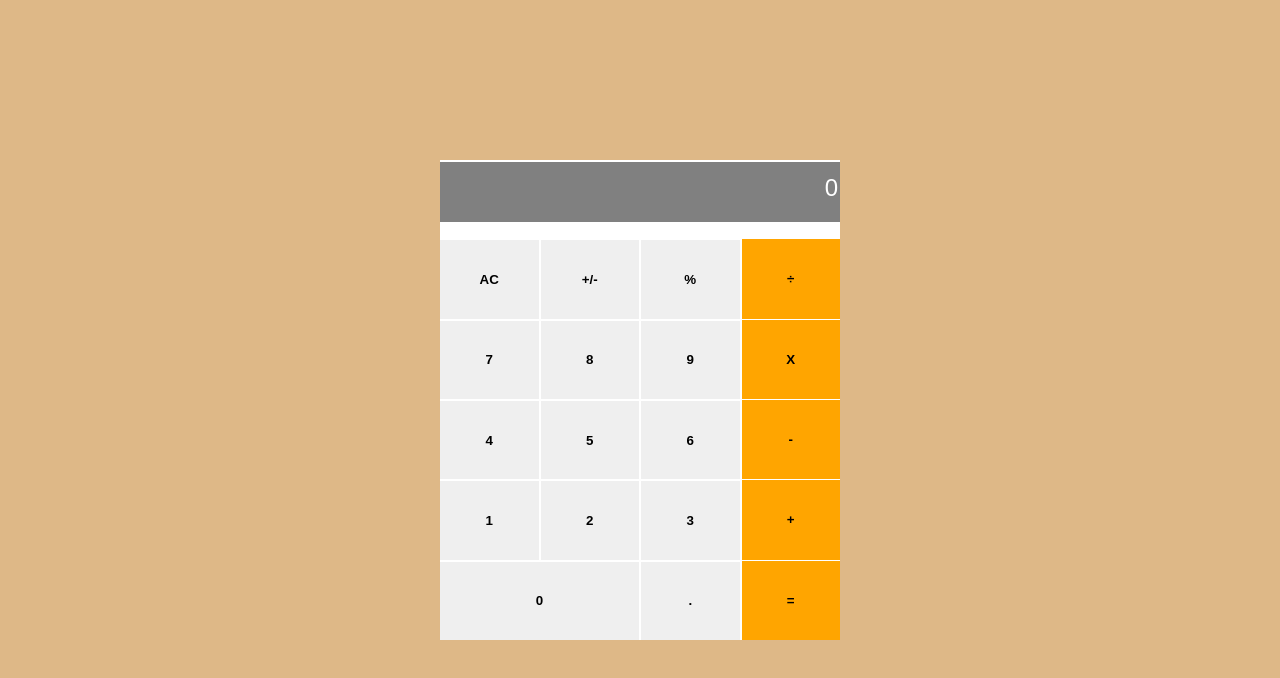
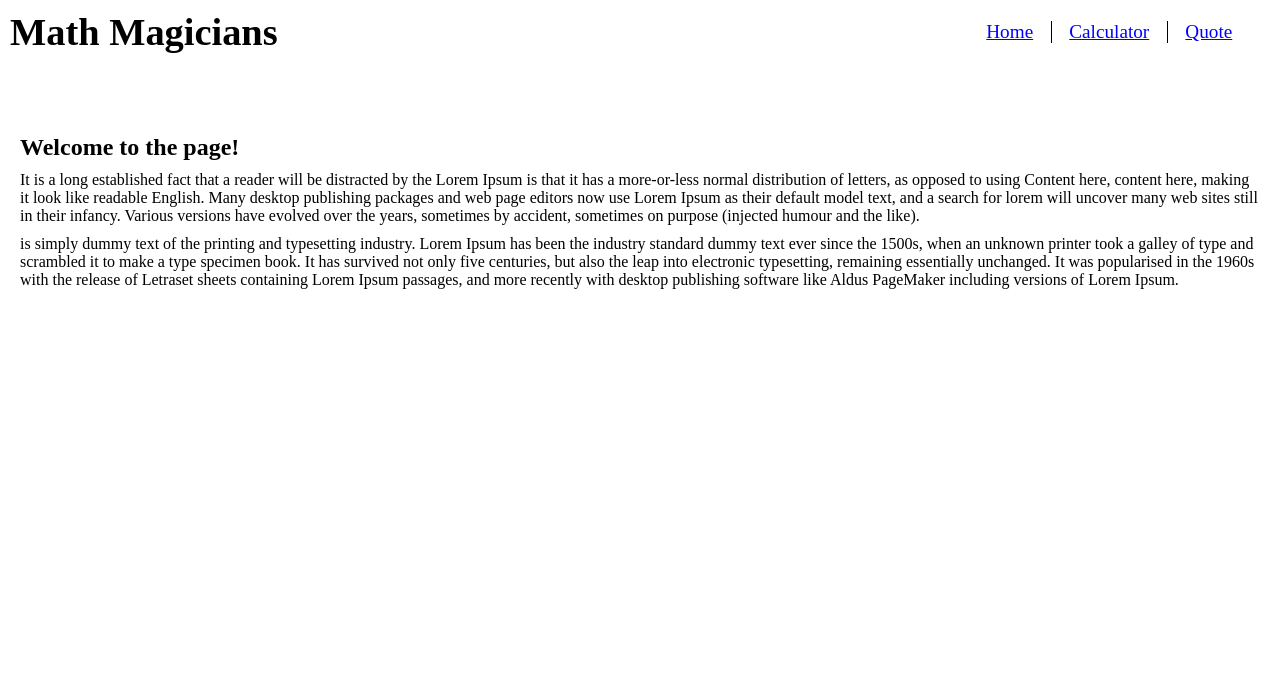
Before and after one commit to samiullahbahadur/Math-magicians-with-react, a React (Create React App) app: page / in a window 1280 px wide. Shown: the top 678 px of the page. Built offline with nearby package versions, Linux system fonts and the light colour scheme.

Commit message:
Add full website functionality

```diff
--- a/package.json
+++ b/package.json
@@ -14,6 +14,7 @@
     "react": "^17.0.2",
     "react-dom": "^17.0.2",
     "react-number-format": "^4.9.1",
+    "react-router-dom": "^6.2.2",
     "react-scripts": "5.0.0",
     "web-vitals": "^2.1.4"
   },
--- a/src/App.js
+++ b/src/App.js
@@ -1,10 +1,24 @@
 import React, { PureComponent } from 'react';
-import './App.css';
+import './assets/App.css';
+import { Routes, Route } from 'react-router-dom';
 import Calculator from './components/Calculator';
+import Header from './components/Header';
+import Quote from './components/Quote';
+import Home from './components/Home';
 
 class App extends PureComponent {
   render() {
-    return <Calculator />;
+    return (
+      <>
+        <Header />
+        <Routes className="content">
+          <Route path="/" element={<Home className="content" />} />
+          <Route path="calculator" element={<Calculator />} />
+          <Route path="quote" element={<Quote />} />
+
+        </Routes>
+      </>
+    );
   }
 }
 
--- a/src/App.css
+++ b/src/assets/App.css
@@ -1,30 +1,26 @@
 * {
+  box-sizing: border-box;
+  padding: 0;
   margin: 0;
-  padding: 0;
-  box-sizing: border-box;
-}
-
-body {
-  background-color: burlywood;
-  display: grid;
-  place-content: center;
-  height: 100vh;
-  font-size: 1.2rem;
 }
 
 .container {
+  position: relative;
   height: 60vh;
-  width: 50vh;
+  width: 100%;
   background-color: white;
 }
 
 .wrapper {
   display: grid;
+  position: absolute;
   height: 100%;
-  width: 100%;
+  width: 50vh;
   grid-template-columns: repeat(4, 1fr);
   grid-template-rows: repeat(6, 1fr);
   gap: 2px;
+  right: 25%;
+  top: 23%;
 }
 
 .screen {
--- /dev/null
+++ b/src/assets/header.css
@@ -0,0 +1,29 @@
+.header {
+  position: relative;
+  display: flex;
+  justify-content: space-between;
+  align-items: center;
+  width: 100%;
+  margin: 10px;
+}
+
+.header a {
+  font-size: 1.2rem;
+  text-decoration: none;
+  color: #000;
+}
+
+.navigation {
+  display: flex;
+  gap: 10%;
+  margin-right: 10%;
+}
+.navigation a {
+  color: blue;
+  text-decoration: underline;
+}
+
+.navigation a:not(:last-of-type) {
+  padding-right: 10%;
+  border-right: 1px solid #000;
+}
--- /dev/null
+++ b/src/assets/pages.css
@@ -0,0 +1,14 @@
+.home {
+  margin: 80px 20px 0 20px;
+  font-size: 1rem;
+  display: flex;
+  flex-direction: column;
+  gap: 10px;
+}
+
+.qout {
+  margin: 150px 20px 0 20px;
+  font-size: 2.8rem;
+  display: flex;
+  justify-content: center;
+}
--- a/src/components/Calculator.js
+++ b/src/components/Calculator.js
@@ -1,5 +1,6 @@
 import { useState, useEffect } from 'react';
 import NumberFormat from 'react-number-format';
+import '../assets/App.css';
 
 const Calculator = () => {
   const [preState, setPreState] = useState('');
--- /dev/null
+++ b/src/components/Header.js
@@ -0,0 +1,17 @@
+import { Link } from 'react-router-dom';
+import '../assets/header.css';
+
+const Header = () => (
+  <header className="header">
+    <Link to="/">
+      <h1>Math Magicians</h1>
+    </Link>
+    <nav className="navigation">
+      <Link to="/">Home </Link>
+      <Link to="/calculator">Calculator</Link>
+      <Link to="/quote">Quote</Link>
+    </nav>
+  </header>
+);
+
+export default Header;
--- /dev/null
+++ b/src/components/Home.js
@@ -0,0 +1,29 @@
+import '../assets/pages.css';
+
+const Home = () => (
+  <div className="home">
+    <h2>Welcome to the page!</h2>
+    <p>
+      {`It is a long established fact that a reader will be distracted by the
+      Lorem Ipsum is that it has a more-or-less normal distribution of letters,
+      as opposed to using Content here, content here, making it look like
+      readable English. Many desktop publishing packages and web page editors
+      now use Lorem Ipsum as their default model text, and a search for lorem
+      will uncover many web sites still in their infancy. Various versions have
+      evolved over the years, sometimes by accident, sometimes on purpose
+      (injected humour and the like).`}
+    </p>
+    <p>
+      {`is simply dummy text of the printing and typesetting industry. Lorem Ipsum
+      has been the industry standard dummy text ever since the 1500s, when an
+      unknown printer took a galley of type and scrambled it to make a type
+      specimen book. It has survived not only five centuries, but also the leap
+      into electronic typesetting, remaining essentially unchanged. It was
+      popularised in the 1960s with the release of Letraset sheets containing
+      Lorem Ipsum passages, and more recently with desktop publishing software
+      like Aldus PageMaker including versions of Lorem Ipsum.`}
+    </p>
+  </div>
+);
+
+export default Home;
--- /dev/null
+++ b/src/components/Quote.js
@@ -0,0 +1,13 @@
+import '../assets/pages.css';
+
+const Quote = () => (
+  <div className="qout">
+    <p>
+      Mathematics is not about numbers ,equations, computations,
+      <br />
+      or algorithms: it is about understanding. -Willian Paul Thurston.
+    </p>
+  </div>
+);
+
+export default Quote;
--- a/src/index.js
+++ b/src/index.js
@@ -1,11 +1,13 @@
 import React from 'react';
 import ReactDOM from 'react-dom';
-import './index.css';
+import { BrowserRouter as Router } from 'react-router-dom';
 import App from './App';
 
 ReactDOM.render(
   <React.StrictMode>
-    <App />
+    <Router>
+      <App className="content" />
+    </Router>
   </React.StrictMode>,
   document.getElementById('root'),
 );
```
Also changed, not shown: 1 other file (tests, documents, lock files or other folders).
